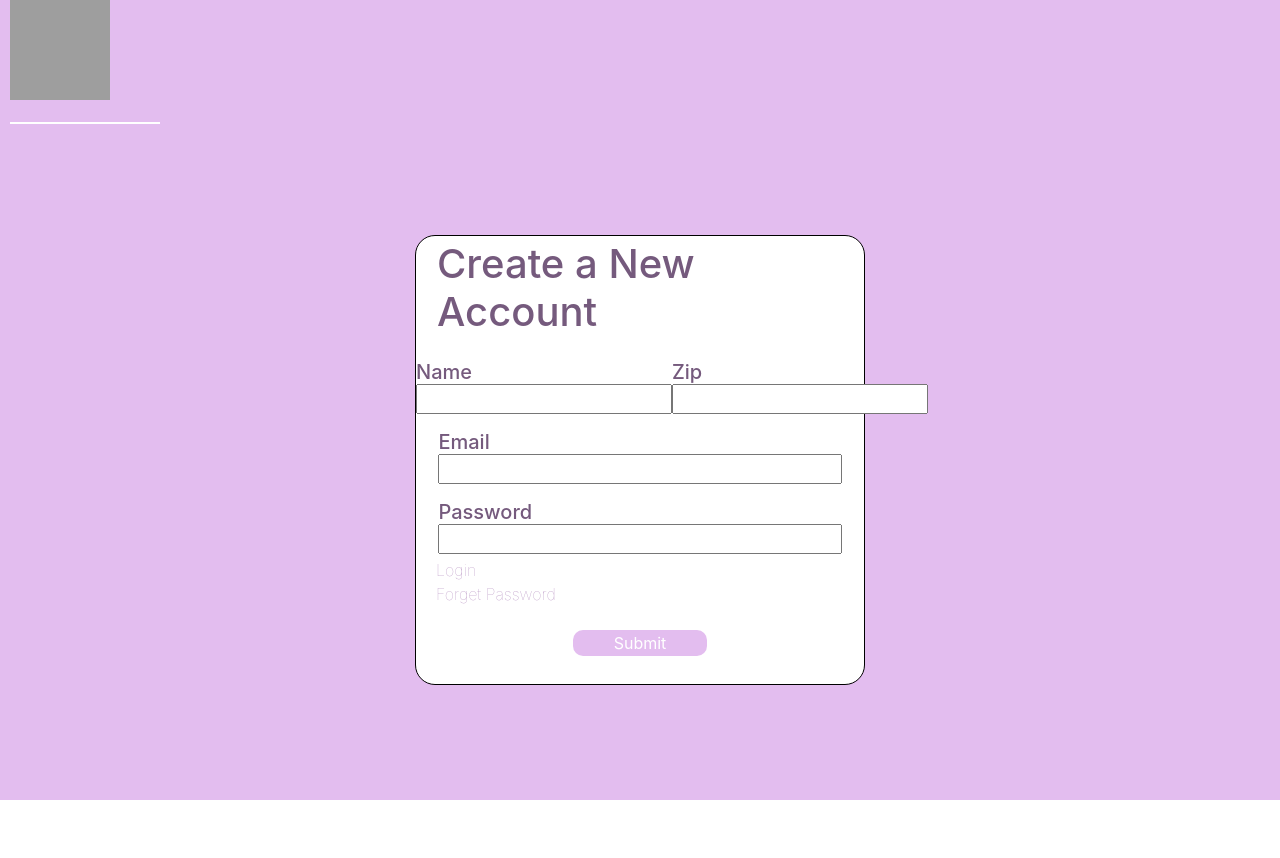
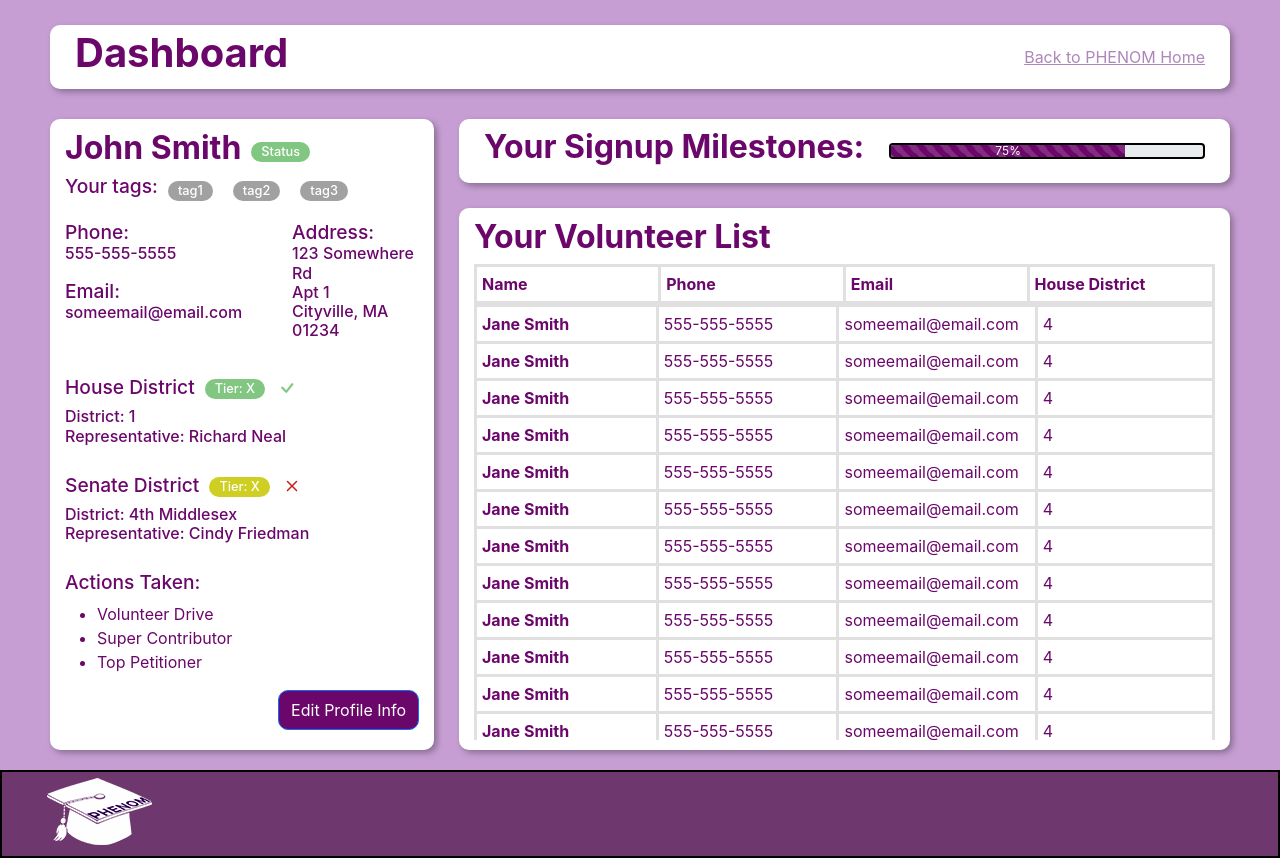
Before and after one commit to build-umass/phenom-2, a Next.js app: page /dashboard in a window 1280 px wide. Before the commit the page ends 800 px from the top, so only its background shows below. Built offline with nearby package versions, Linux system fonts and the light colour scheme; no server answers; grey boxes are pictures that could not be loaded.

Commit message:
Fixed home page

```diff
--- a/pages/_app.js
+++ b/pages/_app.js
@@ -13,8 +13,8 @@ function MyApp({ Component, pageProps }) {
     import("bootstrap/dist/js/bootstrap");
   }, []);
 
-  // return <Component {...pageProps} />
-  return <Signup />
+  return <Component {...pageProps} />
+  // return <Signup />
 }
 
 export default MyApp
```
